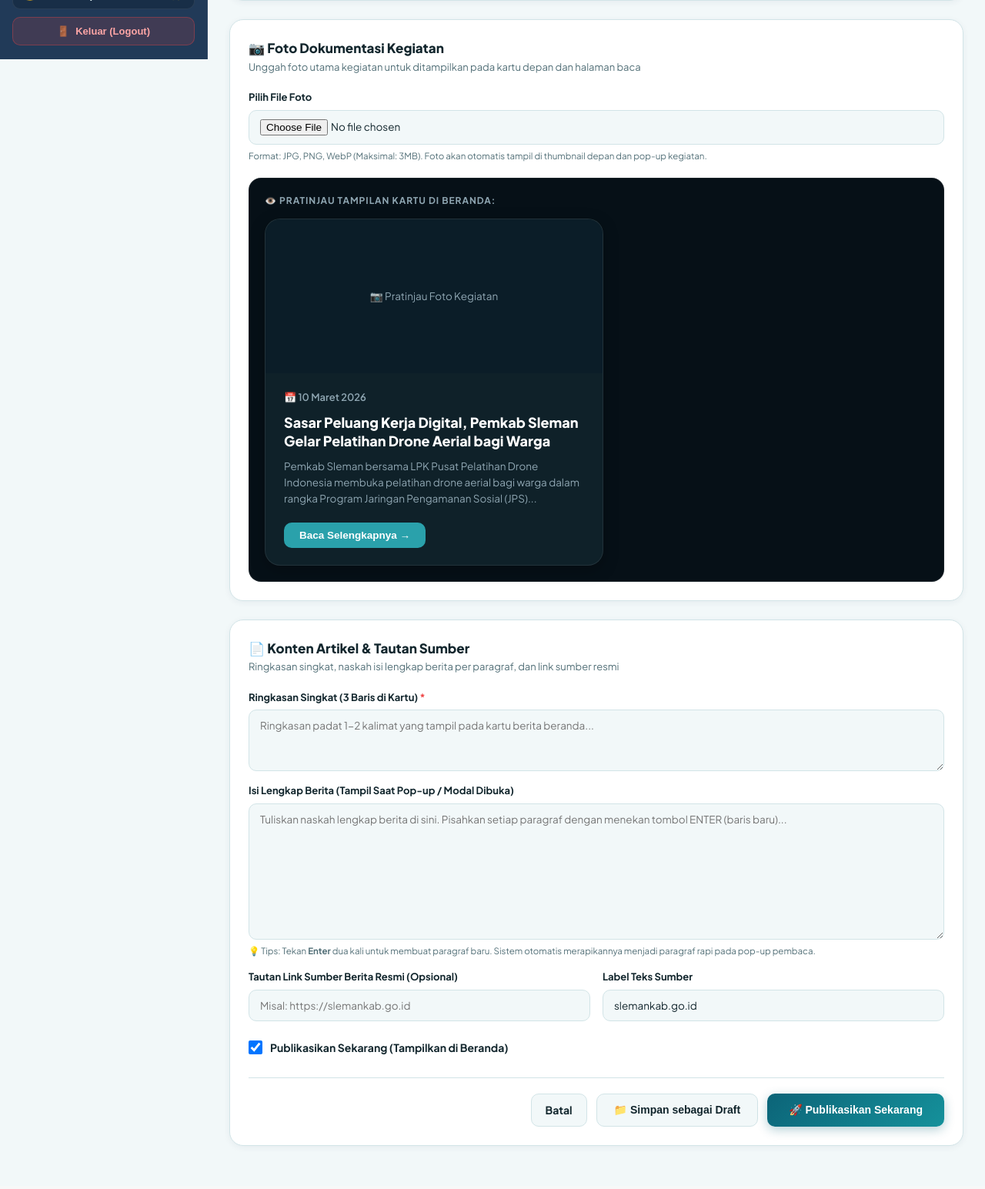
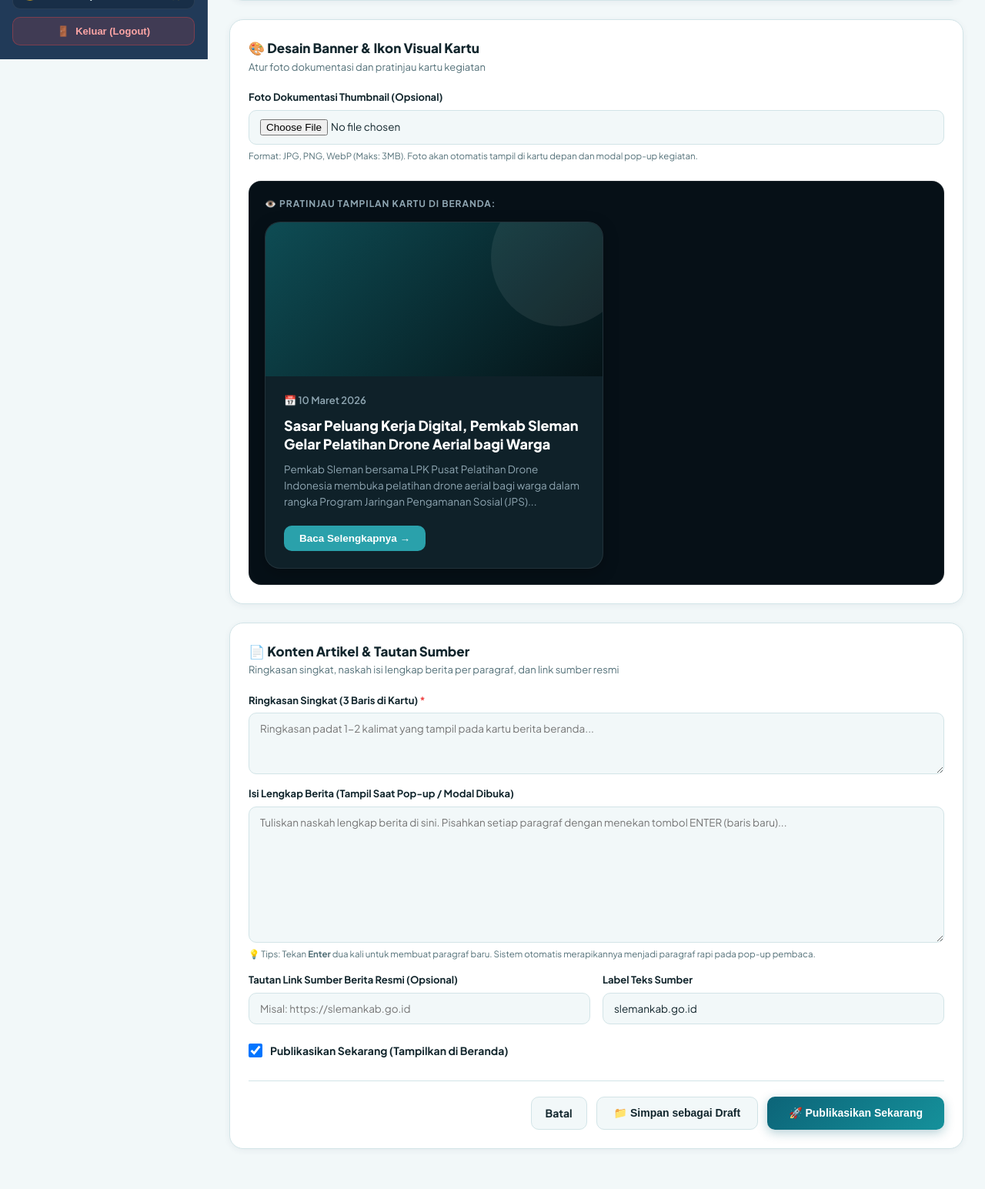
Before and after one commit to ismahanipml-max/hillsisleman.duckdns.org, a Laravel app: page /admin/articles/create in a window 1280 px wide. Shown: the part 723-2268 px from the top of the page at 77% size. Before the commit the page ends 2213 px from the top, so only its background shows below. Run offline with Laravel 12, Linux system fonts and the light colour scheme; a user stored in the database is signed in; data comes from the database, SQL or seed files in the repository; data that the repository does not hold is empty; parts of the project's set-up code (start-up, migrations or seed data) failed here and were passed over.

Commit message:
Restore original card styling, form grid, and live preview layout while keeping emoji and color picker removed

```diff
--- a/resources/views/admin/articles/create.blade.php
+++ b/resources/views/admin/articles/create.blade.php
@@ -161,16 +161,17 @@
         <div class="card-box">
             <div class="card-header">
                 <div>
-                    <h2>📷 Foto Dokumentasi Kegiatan</h2>
-                    <p>Unggah foto utama kegiatan untuk ditampilkan pada kartu depan dan halaman baca</p>
+                    <h2>🎨 Desain Banner & Ikon Visual Kartu</h2>
+                    <p>Atur foto dokumentasi dan pratinjau kartu kegiatan</p>
                 </div>
             </div>
 
             <input type="hidden" name="ikon" id="ikon" value="{{ old('ikon', '📰') }}">
             <input type="hidden" name="warna" id="warna" value="{{ old('warna', '#0e4c54') }}">
 
-            <div class="form-group" style="margin-bottom: 20px;">
-                <label class="form-label" for="foto">Pilih File Foto</label>
+            <div class="form-grid">
+                <div class="form-group col-full">
+                    <label class="form-label" for="foto">Foto Dokumentasi Thumbnail (Opsional)</label>
                     <input
                         type="file"
                         name="foto"
@@ -180,20 +181,21 @@
                         onchange="previewImage(this)"
                     >
                     <span style="font-size: 11.5px; color: var(--text-muted);">
-                    Format: JPG, PNG, WebP (Maksimal: 3MB). Foto akan otomatis tampil di thumbnail depan dan pop-up kegiatan.
+                        Format: JPG, PNG, WebP (Maks: 3MB). Foto akan otomatis tampil di kartu depan dan modal pop-up kegiatan.
                     </span>
+                </div>
             </div>
 
             <!-- Live Card Preview -->
-            <div style="margin-top: 16px; padding: 20px; background: #061017; border-radius: 16px; border: 1px solid rgba(255,255,255,0.08);">
+            <div style="margin-top: 24px; padding: 20px; background: #061017; border-radius: 16px; border: 1px solid rgba(255,255,255,0.08);">
                 <div style="font-size: 12px; font-weight: 700; text-transform: uppercase; letter-spacing: 0.08em; color: #8fa6b2; margin-bottom: 14px;">
                     👁️ Pratinjau Tampilan Kartu di Beranda:
                 </div>
                 <div style="max-width: 440px;">
                     <div style="background: #0f2129; border: 1px solid rgba(255,255,255,0.08); border-radius: 20px; overflow: hidden; box-shadow: 0 6px 20px rgba(0,0,0,0.25);">
-                        <div id="previewThumb" style="position: relative; width: 100%; height: 200px; display: flex; align-items: center; justify-content: center; background: #0b1d28; overflow: hidden;">
+                        <div id="previewThumb" style="position: relative; width: 100%; height: 200px; display: flex; align-items: center; justify-content: center; background: linear-gradient(135deg, #0e4c54, #051317); overflow: hidden;">
+                            <div style="position: absolute; width: 180px; height: 180px; border-radius: 50%; background: rgba(255,255,255,0.07); right: -35px; top: -45px;"></div>
                             <img id="previewImgEl" src="" style="width: 100%; height: 100%; object-fit: cover; position: absolute; inset: 0; display: none;">
-                            <span id="previewNoImg" style="font-size: 13.5px; color: #8fa6b2; z-index: 1;">📷 Pratinjau Foto Kegiatan</span>
                         </div>
                         <div style="padding: 22px 24px;">
                             <div id="previewDate" style="font-size: 13px; color: #8fa6b2; font-weight: 600; margin-bottom: 10px;">
@@ -414,18 +416,15 @@ function selectColor(col) {
 
 function previewImage(input) {
     var imgEl = document.getElementById('previewImgEl');
-    var noImg = document.getElementById('previewNoImg');
     if (input.files && input.files[0]) {
         var reader = new FileReader();
         reader.onload = function(e) {
             imgEl.src = e.target.result;
             imgEl.style.display = 'block';
-            if (noImg) noImg.style.display = 'none';
         };
         reader.readAsDataURL(input.files[0]);
     } else {
         imgEl.style.display = 'none';
-        if (noImg) noImg.style.display = 'block';
     }
 }
 
```
Also changed, not shown: resources/views/admin/articles/edit.blade.php (+14 -29 lines). Lines whose indentation alone changed are shown as unchanged.
